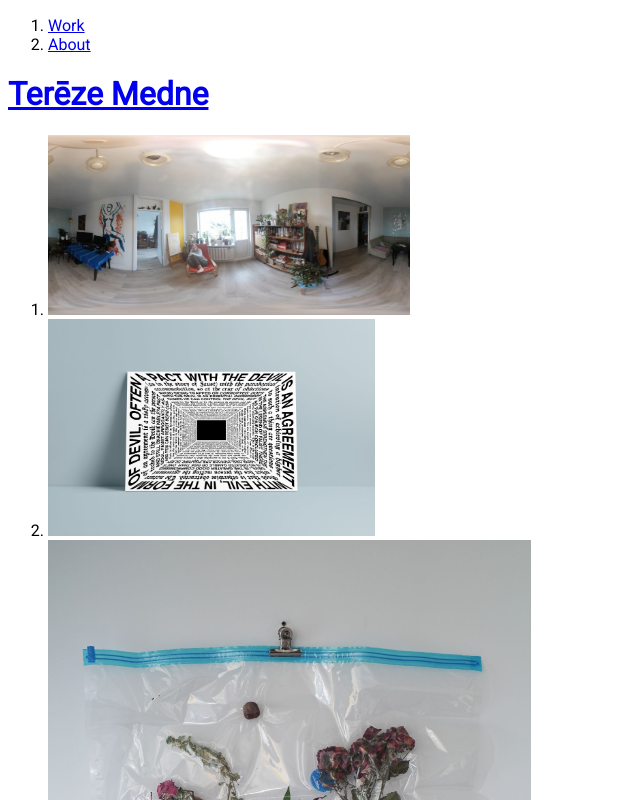
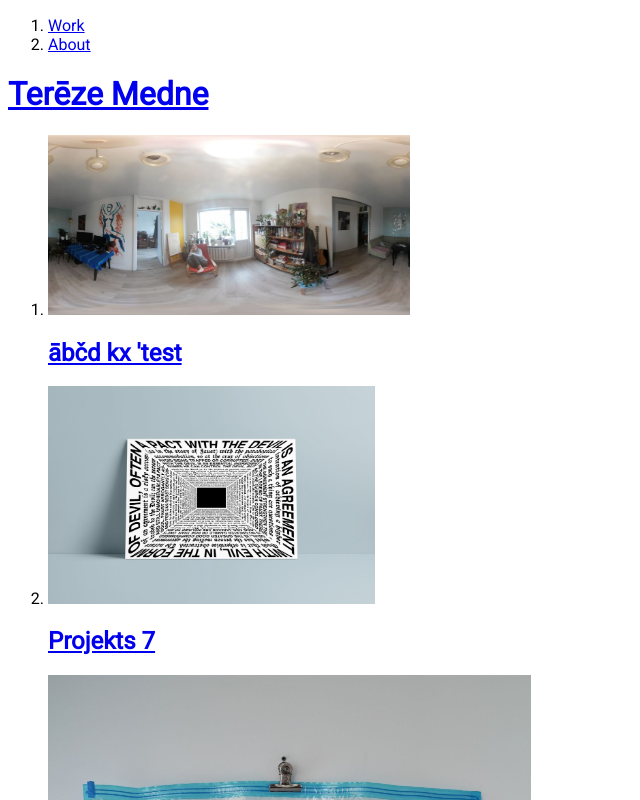
Before and after one commit to druvisc/terezemedne, a Next.js app: page / in a window 1280 px wide. Shown: the top 800 px of the page, without its empty margins (0-640 px from the left). Built offline with nearby package versions, Linux system fonts and the light colour scheme.

Commit message:
Add text on hover

```diff
--- a/components/Image.tsx
+++ b/components/Image.tsx
@@ -1,7 +1,7 @@
 /* eslint-disable @next/next/no-img-element */
 /* eslint-disable jsx-a11y/alt-text */
 
-import React, { ImgHTMLAttributes } from "react";
+import React, { ImgHTMLAttributes, useEffect } from "react";
 
 import { randomInt } from "../utils";
 
@@ -17,12 +17,13 @@ export type Props = ImgHTMLAttributes<HTMLImageElement> & {
   randomWidth?: boolean;
 };
 
-export const Image = React.memo(({ src, randomWidth, ...rest }: Props) => {
+export const Image = ({ src, randomWidth, ...rest }: Props) => {
   const attrs = ImageAttributes[src];
   if (!attrs) {
     throw new Error(`Missing attributes for image "${src}"!`);
   }
 
+  useEffect(() => {
     if (randomWidth) {
       const width = randomInt(MIN_RANDOM_WIDTH, MAX_RANDOM_WIDTH);
       const scale = (attrs.width as number) / width;
@@ -30,7 +31,8 @@ export const Image = React.memo(({ src, randomWidth, ...rest }: Props) => {
       (attrs.width as number) /= scale;
       (attrs.height as number) /= scale;
     }
+    // eslint-disable-next-line react-hooks/exhaustive-deps
+  }, []);
 
   return <img {...rest} {...attrs} />;
-});
-Image.displayName = "Image";
+};
--- a/components/Project.tsx
+++ b/components/Project.tsx
@@ -8,12 +8,13 @@ import type { IProject } from "../lib/projects";
 
 import { Image, ImageSrc } from "../components/Image";
 
+// TODO: How to display 2 sequential images side by side?
+
 export type Props = {
   project: IProject;
   mdx: MDXRemoteSerializeResult;
 };
 
-// TODO: Gallery component?
 const components = {
   YouTube: (props: any) => (
     <div className="my-4 w-full">
@@ -34,7 +35,7 @@ const components = {
     <Image className="my-4 w-full" src={src} alt={alt} />
   ),
 };
-// change top n rest img
+
 export const Project = ({ project, mdx }: Props) => {
   return (
     <article className="lg:my-8 flex flex-col items-center">
--- a/components/Projects.tsx
+++ b/components/Projects.tsx
@@ -1,4 +1,4 @@
-import React from "react";
+import React, { useState } from "react";
 import Link from "next/link";
 import cx from "classnames";
 
@@ -58,6 +58,7 @@ const ProjectList = ({
   isLeftColumn?: boolean;
 }) => {
   const { isMobile } = useScreenSize();
+  const [hoveredProject, setHoveredProject] = useState<string>();
 
   return (
     <ol>
@@ -72,20 +73,23 @@ const ProjectList = ({
         >
           <ProjectLink slug={project.slug}>
             <Image
-              className="inline-block"
               randomWidth
               src={project.image}
               alt={project.title}
+              onMouseEnter={() => setHoveredProject(project.slug)}
+              onMouseLeave={() => setHoveredProject(undefined)}
             />
           </ProjectLink>
 
-          {isMobile && (
-            <div className="mt-2 inline-block">
-              <ProjectLink slug={project.slug}>
-                <h2>{project.title}</h2>
-              </ProjectLink>
-            </div>
-          )}
+          <div
+            className={cx("mt-2", {
+              invisible: !isMobile || hoveredProject !== project.slug,
+            })}
+          >
+            <ProjectLink slug={project.slug}>
+              <h2 className="text-gray-500">{project.title}</h2>
+            </ProjectLink>
+          </div>
         </li>
       ))}
     </ol>
```
Lines whose indentation alone changed are shown as unchanged.
